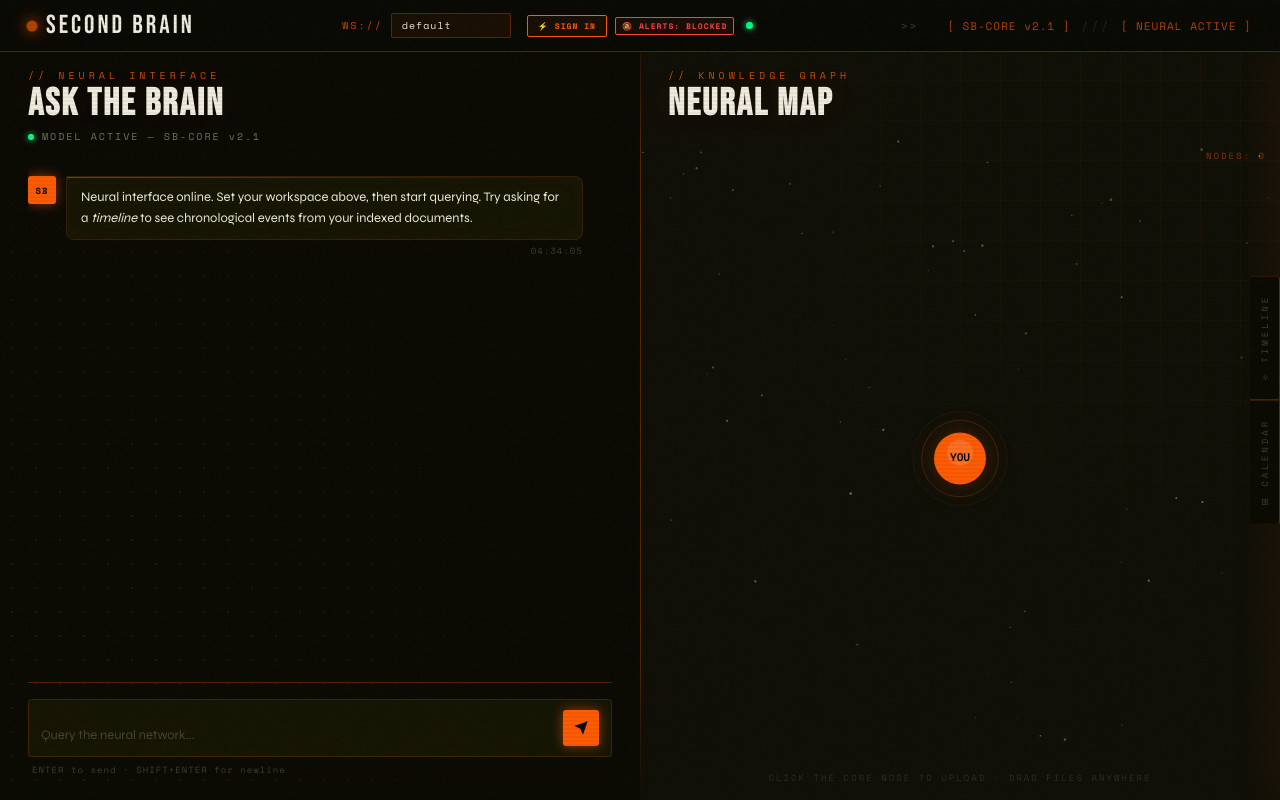
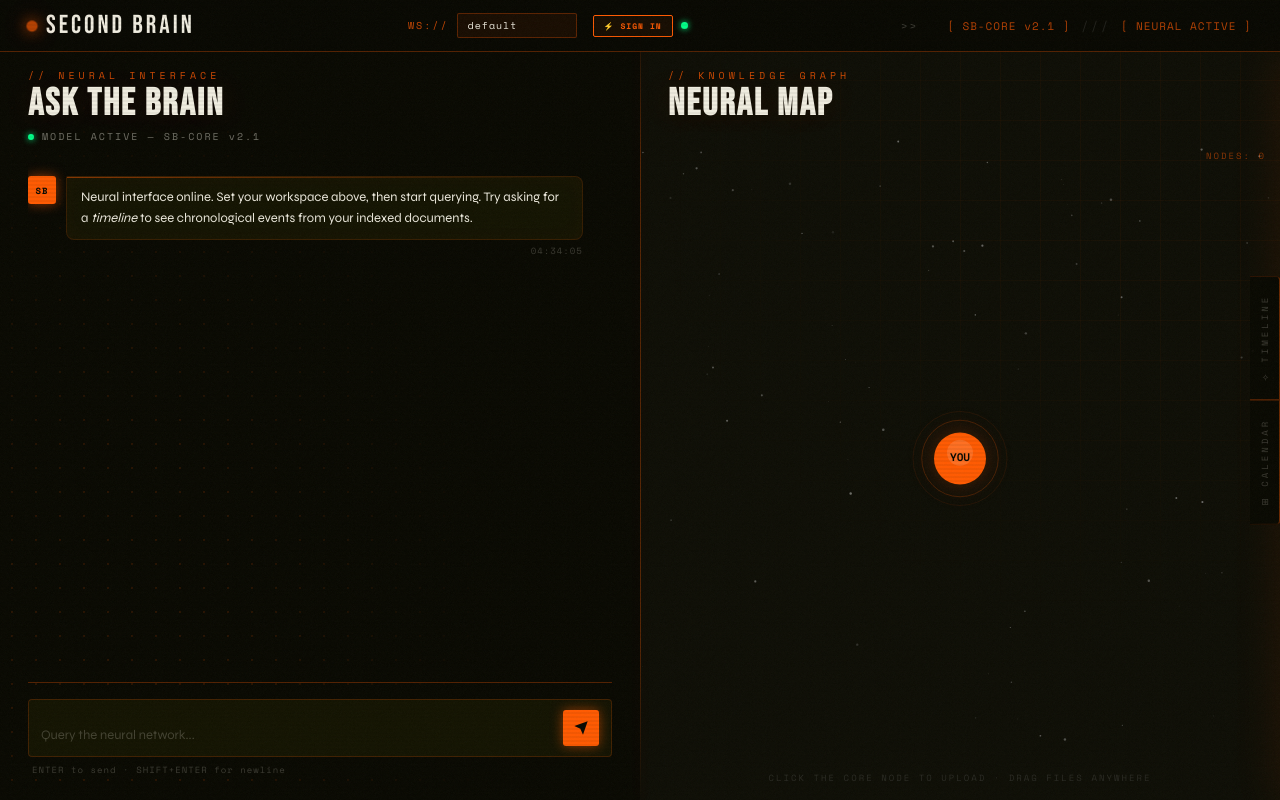
Before and after one commit to mizin050/2ndbrain, a plain HTML site: page frontend/second-brain.html in a window 1280 px wide. Drawn offline with nearby package versions, Linux system fonts and the light colour scheme.

Commit message:
clean(ui): remove the notifications permission indicator element keeping the header completely minimal and uncluttered

```diff
--- a/frontend/second-brain.html
+++ b/frontend/second-brain.html
@@ -836,27 +836,6 @@
           <button id="supabase-logout-btn" title="Sign Out of Account" style="background: rgba(255, 68, 68, 0.08); border: 1px solid var(--red); color: var(--red); font-size: 8px; cursor: pointer; padding: 4px 8px; border-radius: 2px; font-family: var(--font-mono); font-weight: bold; letter-spacing: 1px; text-align: left; width: 100%; transition: all 0.2s;">⚡ SIGN OUT</button>
         </div>
       </div>
-
-      <!-- Notification Permission Diagnostic & Grant Trigger -->
-      <button id="noti-permission-btn" title="Click to Grant/Check Notification Permissions" style="
-        background: rgba(255, 90, 0, 0.04);
-        border: 1px solid rgba(255, 90, 0, 0.25);
-        color: var(--orange);
-        font-family: var(--font-mono);
-        font-size: 8px;
-        font-weight: bold;
-        cursor: pointer;
-        padding: 2px 6px;
-        border-radius: 2px;
-        letter-spacing: 1px;
-        transition: all 0.2s;
-        margin-left: auto;
-        margin-right: 4px;
-        display: flex;
-        align-items: center;
-        gap: 3px;
-        flex-shrink: 0;
-      ">🔔 ALERTS: CHECKING...</button>
 
       <div id="api-status-dot" title="API status"></div>
     </div>
@@ -4095,48 +4074,7 @@ If the query cannot be answered using the retrieved context or conversation hist
   // Launch Reminders Loop
   startRemindersLoop();
 
-  // Notification Permission Diagnostic UI
-  const notiBtn = document.getElementById('noti-permission-btn');
-  function updateNotiBtnUI() {
-    if (!notiBtn) return;
-    if (!('Notification' in window)) {
-      notiBtn.style.display = 'none';
-      return;
-    }
-    const perm = Notification.permission;
-    if (perm === 'granted') {
-      notiBtn.textContent = '🔔 ALERTS: ACTIVE';
-      notiBtn.style.borderColor = 'var(--green)';
-      notiBtn.style.color = 'var(--green)';
-      notiBtn.style.background = 'rgba(0, 255, 204, 0.06)';
-    } else if (perm === 'denied') {
-      notiBtn.textContent = '🔕 ALERTS: BLOCKED';
-      notiBtn.style.borderColor = 'var(--red)';
-      notiBtn.style.color = 'var(--red)';
-      notiBtn.style.background = 'rgba(255, 68, 68, 0.06)';
-    } else {
-      notiBtn.textContent = '🔔 ALERTS: ACTIVATE';
-      notiBtn.style.borderColor = 'var(--orange)';
-      notiBtn.style.color = 'var(--orange)';
-      notiBtn.style.background = 'rgba(255, 90, 0, 0.06)';
-    }
-  }
-
-  if (notiBtn) {
-    notiBtn.addEventListener('click', () => {
-      if (!('Notification' in window)) return;
-      Notification.requestPermission().then(perm => {
-        updateNotiBtnUI();
-        if (perm === 'granted') {
-          showToast("✓ NOTIFICATION SYSTEM ONLINE");
-        } else if (perm === 'denied') {
-          showToast("⚠ NOTIFICATIONS BLOCKED BY DEVICE SYSTEM!", true);
-        }
-      });
-    });
-    // Run immediately to show initial status
-    updateNotiBtnUI();
-  }
+
 
   /* ══════════════════════════════════════════════════════════════════
      CENTRAL CHAT MEMORY GENERATOR & VECTOR INDEXER (STRUCTURED JSON)
```
Also changed, not shown: frontend/index.html (+1 -63 lines), frontend/test_script.js (+1 -42 lines).
